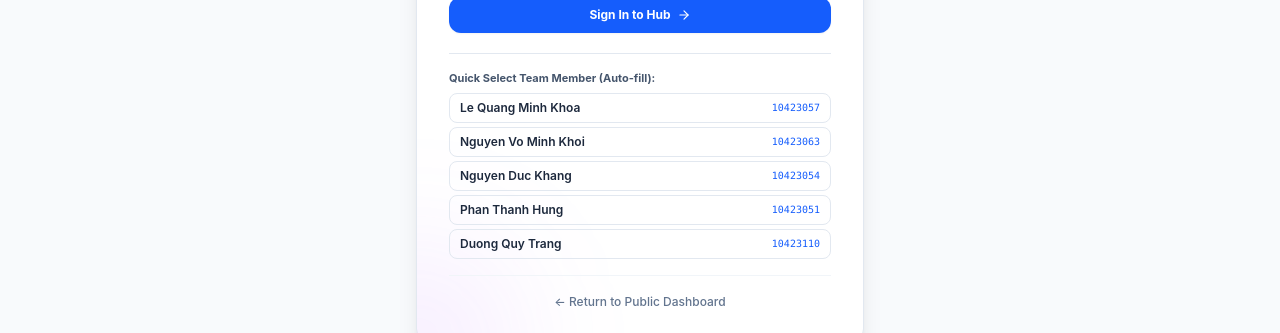
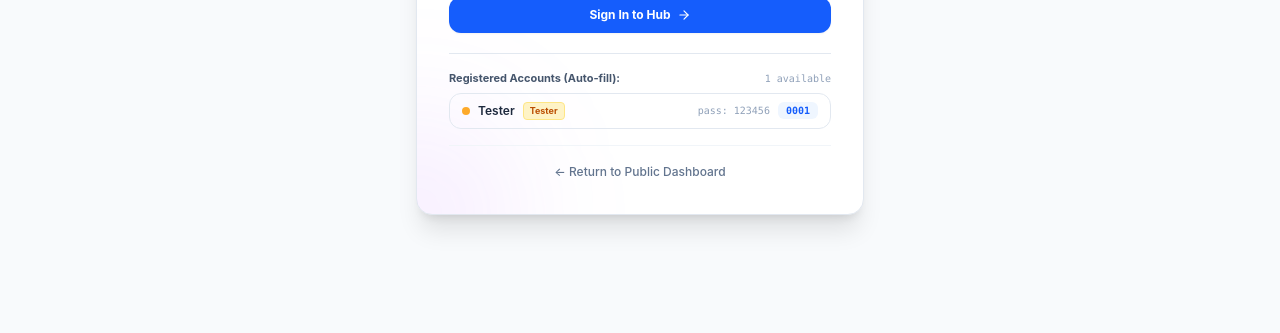
Before and after one commit to KiwisCodes/VGU-Project-Course, a Next.js app: page /login in a window 1280 px wide. Shown: the part 496-829 px from the top of the page. Built offline with nearby package versions, Linux system fonts and the light colour scheme; no server answers; the database is empty.

Commit message:
feat(auth): filter quick-select to registered members only with default 0001 tester

```diff
--- a/app/login/page.tsx
+++ b/app/login/page.tsx
@@ -1,18 +1,18 @@
 'use client';
 
-import React, { useState, Suspense } from 'react';
+import React, { useState, useEffect, Suspense } from 'react';
 import Link from 'next/link';
 import { useRouter, useSearchParams } from 'next/navigation';
 import { useAuth, TEAM_SECRET_KEY } from '@/context/AuthContext';
+import { supabase } from '@/lib/supabase';
 import { KeyRound, Lock, User, Mail, ShieldCheck, ArrowRight } from 'lucide-react';
 
-const TEAM_MEMBERS = [
-  { name: 'Le Quang Minh Khoa', email: '10423057@student.vgu.edu.vn', role: 'Team Leader & ML Architect' },
-  { name: 'Nguyen Vo Minh Khoi', email: '10423063@student.vgu.edu.vn', role: 'Clinical Data & Pipeline Engineer' },
-  { name: 'Nguyen Duc Khang', email: '10423054@student.vgu.edu.vn', role: 'Vision-Language & PEFT Engineer' },
-  { name: 'Phan Thanh Hung', email: '10423051@student.vgu.edu.vn', role: 'RAG & Medical Knowledge Graph Specialist' },
-  { name: 'Duong Quy Trang', email: '10423110@student.vgu.edu.vn', role: 'Multi-Agent & Clinical Evaluation Engineer' },
-];
+interface RegisteredUser {
+  name: string;
+  email: string;
+  studentId: string;
+  isTester?: boolean;
+}
 
 function LoginFormContent() {
   const {
@@ -80,9 +80,53 @@ function LoginFormContent() {
     setSubmitting(false);
   };
 
-  const handleSelectMember = (memberEmail: string, memberName: string) => {
-    setUsernameOrEmail(memberEmail);
-    setFullName(memberName);
+  const [registeredMembers, setRegisteredMembers] = useState<RegisteredUser[]>([
+    {
+      name: 'Tester',
+      email: '0001@student.vgu.edu.vn',
+      studentId: '0001',
+      isTester: true,
+    },
+  ]);
+  const [loadingMembers, setLoadingMembers] = useState(true);
+
+  useEffect(() => {
+    async function loadRegisteredMembers() {
+      try {
+        const { data } = await supabase
+          .from('profiles')
+          .select('name, email, student_id, auth_user_id')
+          .not('auth_user_id', 'is', null)
+          .order('name');
+
+        if (data && data.length > 0) {
+          setRegisteredMembers(
+            data.map((p) => ({
+              name: p.name,
+              email: p.email,
+              studentId: p.student_id || p.email.split('@')[0],
+              isTester: p.student_id === '0001' || p.email.startsWith('0001@'),
+            }))
+          );
+        }
+      } catch (err) {
+        console.error('Error fetching registered members:', err);
+      } finally {
+        setLoadingMembers(false);
+      }
+    }
+
+    loadRegisteredMembers();
+  }, []);
+
+  const handleSelectMember = (m: RegisteredUser) => {
+    setUsernameOrEmail(m.studentId);
+    setFullName(m.name);
+    if (m.isTester) {
+      setPassword('123456');
+    } else {
+      setPassword('');
+    }
     setFormError(null);
   };
 
@@ -259,25 +303,45 @@ function LoginFormContent() {
             </button>
           </form>
 
-          {/* Quick Member Selection for Instant Fill */}
+          {/* Quick Member Selection for Registered Accounts */}
           <div className="mt-5 pt-4 border-t border-slate-200 dark:border-slate-800/80 text-left">
-            <p className="text-[11px] font-bold text-slate-600 dark:text-slate-400 mb-1.5">
-              Quick Select Team Member (Auto-fill):
-            </p>
-            <div className="space-y-1">
-              {TEAM_MEMBERS.map((m) => (
+            <div className="flex items-center justify-between mb-1.5">
+              <p className="text-[11px] font-bold text-slate-600 dark:text-slate-400">
+                Registered Accounts (Auto-fill):
+              </p>
+              <span className="text-[10px] text-slate-400 font-mono">
+                {registeredMembers.length} available
+              </span>
+            </div>
+            <div className="space-y-1.5">
+              {registeredMembers.map((m) => (
                 <button
                   type="button"
                   key={m.email}
-                  onClick={() => handleSelectMember(m.email, m.name)}
-                  className="w-full flex items-center justify-between px-2.5 py-1.5 rounded-lg border border-slate-200 dark:border-slate-800/60 hover:bg-slate-50 dark:hover:bg-slate-800/40 text-left text-xs transition-colors cursor-pointer"
+                  onClick={() => handleSelectMember(m)}
+                  className="w-full flex items-center justify-between px-3 py-2 rounded-xl border border-slate-200 dark:border-slate-800/60 hover:border-blue-500/50 hover:bg-slate-50 dark:hover:bg-slate-800/40 text-left text-xs transition-all cursor-pointer group"
                 >
-                  <span className="font-semibold text-slate-800 dark:text-slate-200 truncate">
-                    {m.name}
-                  </span>
-                  <span className="font-mono text-[10px] text-blue-600 dark:text-blue-400 ml-2 shrink-0">
-                    {m.email.split('@')[0]}
-                  </span>
+                  <div className="flex items-center gap-2 truncate">
+                    <span className={`w-2 h-2 rounded-full shrink-0 ${m.isTester ? 'bg-amber-500 animate-pulse' : 'bg-emerald-500'}`} />
+                    <span className="font-semibold text-slate-800 dark:text-slate-200 truncate">
+                      {m.name}
+                    </span>
+                    {m.isTester && (
+                      <span className="px-1.5 py-0.5 rounded text-[9px] font-bold bg-amber-100 dark:bg-amber-950/60 text-amber-700 dark:text-amber-400 border border-amber-200 dark:border-amber-800/60 shrink-0">
+                        Tester
+                      </span>
+                    )}
+                  </div>
+                  <div className="flex items-center gap-2 shrink-0">
+                    {m.isTester && (
+                      <span className="text-[10px] text-slate-400 dark:text-slate-500 font-mono">
+                        pass: 123456
+                      </span>
+                    )}
+                    <span className="font-mono text-[10px] font-bold text-blue-600 dark:text-blue-400 bg-blue-50 dark:bg-blue-950/50 px-2 py-0.5 rounded-md">
+                      {m.studentId}
+                    </span>
+                  </div>
                 </button>
               ))}
             </div>
```
